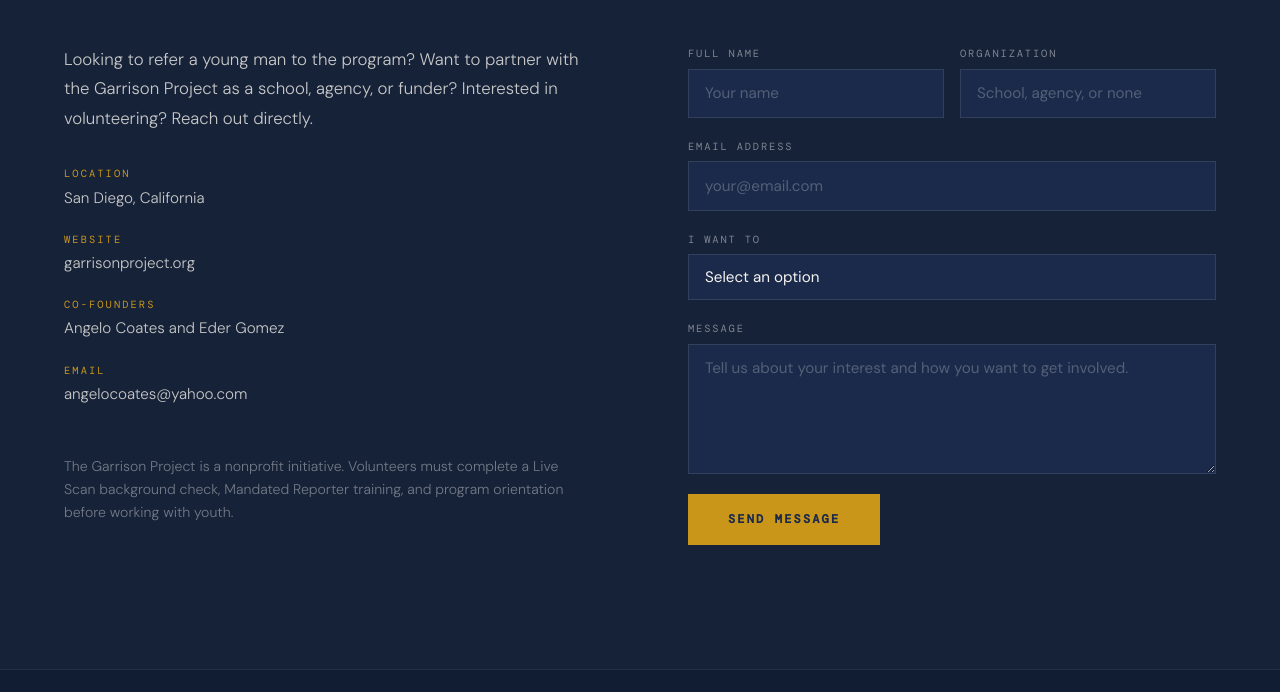
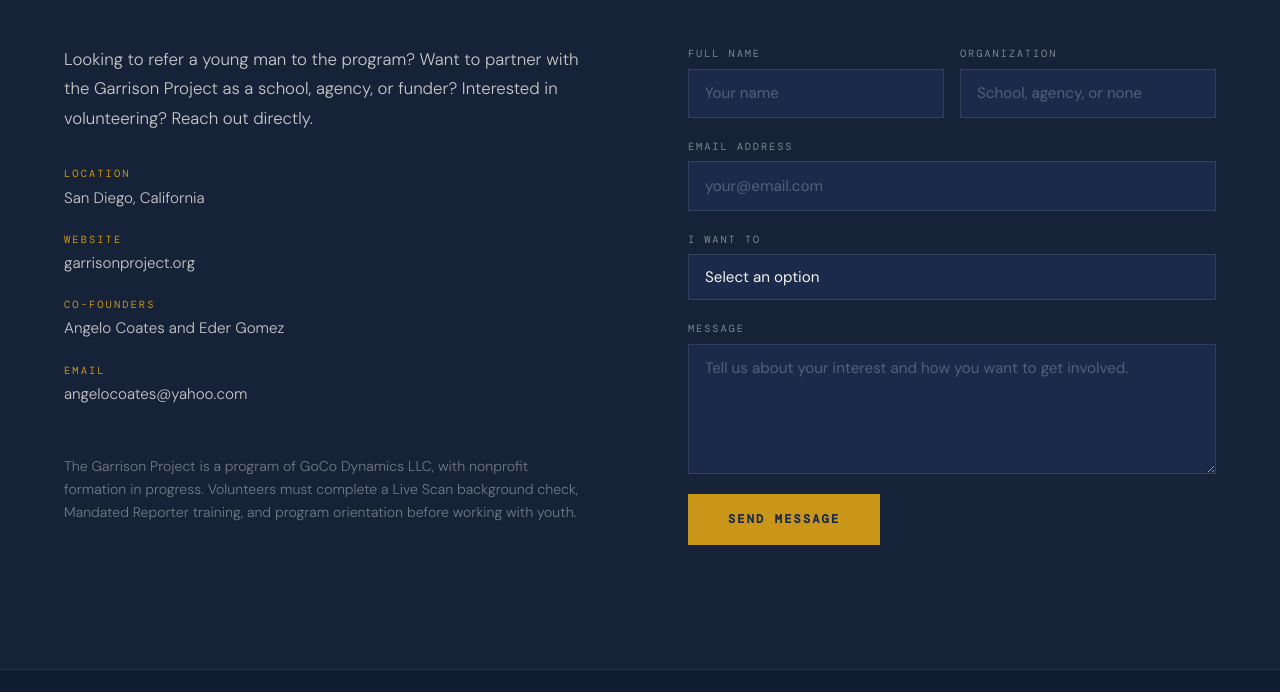
Before and after one commit to GOCOCEO/Garrison-project, a website: page index.html in a window 1280 px wide. Shown: the part 5250-5942 px from the top of the page. Drawn offline with nearby package versions, Linux system fonts and the light colour scheme.

Commit message:
Update index.html

```diff
--- a/index.html
+++ b/index.html
@@ -414,7 +414,7 @@
           <span class="contact-detail-value">angelocoates@yahoo.com</span>
         </div>
       </div>
-      <p style="font-size: 0.88rem; color: rgba(255,255,255,0.4); line-height: 1.65;">The Garrison Project is a nonprofit initiative. Volunteers must complete a Live Scan background check, Mandated Reporter training, and program orientation before working with youth.</p>
+      <p style="font-size: 0.88rem; color: rgba(255,255,255,0.4); line-height: 1.65;">The Garrison Project is a program of GoCo Dynamics LLC, with nonprofit formation in progress. Volunteers must complete a Live Scan background check, Mandated Reporter training, and program orientation before working with youth.</p>
     </div>
     <div>
       <form class="contact-form" action="https://formspree.io/f/mjgdorbb" method="POST">
```
